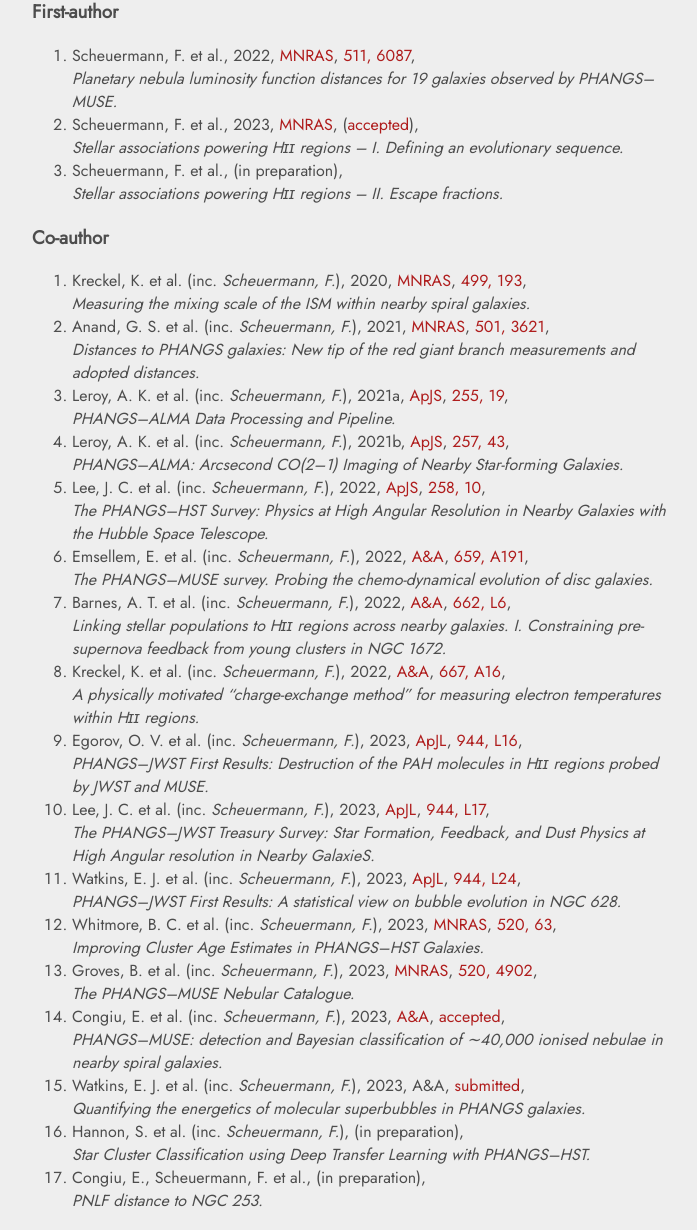
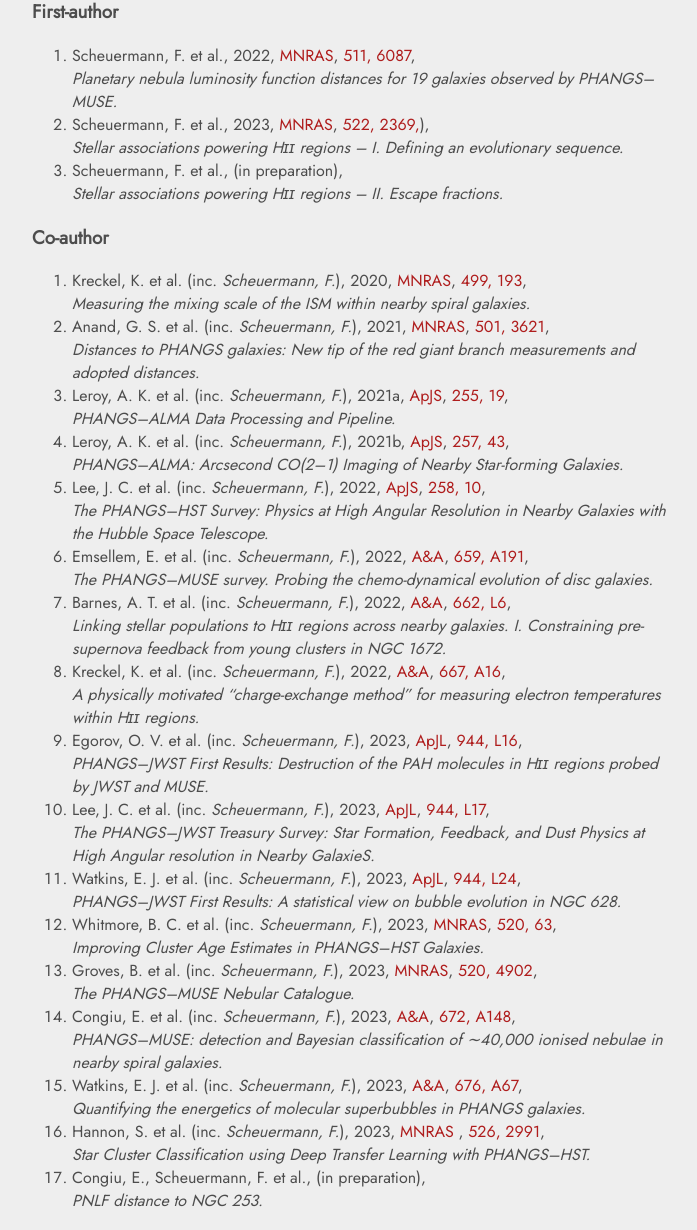
Before and after one commit to fschmnn/fschmnn.github.io, a Jekyll site: the page built from _pages/research/publications.md, in a window 1280 px wide. Shown: the part 201-1431 px from the top of the page, without its empty margins (288-985 px from the left). Built offline with Jekyll 4.4.1, drawn with Linux system fonts in a browser that asks for light colours.

Commit message:
2024.04.03 - update publications

```diff
--- a/_pages/research/publications.md
+++ b/_pages/research/publications.md
@@ -10,7 +10,7 @@ For an up-to-date list of publications see [ADS](https://ui.adsabs.harvard.edu/s
 ### First-author
 
 1. Scheuermann, F. et al., 2022, [MNRAS](http://dx.doi.org/10.1093/mnras/stac110), [511, 6087](https://ui.adsabs.harvard.edu/abs/2022MNRAS.511.6087S),<br>*Planetary nebula luminosity function distances for 19 galaxies observed by PHANGS–MUSE.*
-2. Scheuermann, F. et al., 2023, [MNRAS](http://dx.doi.org/10.1093/mnras/stad878), ([accepted](https://arxiv.org/abs/2303.12101)),<br>*Stellar associations powering Hɪɪ regions – I. Defining an evolutionary sequence.*
+2. Scheuermann, F. et al., 2023, [MNRAS](http://dx.doi.org/10.1093/mnras/stad878), [522, 2369,](https://ui.adsabs.harvard.edu/abs/2023MNRAS.522.2369S)),<br>*Stellar associations powering Hɪɪ regions – I. Defining an evolutionary sequence.*
 3. Scheuermann, F. et al., (in preparation),<br> *Stellar associations powering Hɪɪ regions – II. Escape fractions.*
 
 ### Co-author
@@ -30,10 +30,10 @@ For an up-to-date list of publications see [ADS](https://ui.adsabs.harvard.edu/s
 14. Watkins, E. J. et al. (inc. *Scheuermann, F.*), 2023, [ApJL](http://dx.doi.org/10.3847/2041-8213/aca6e4), [944, L24](https://ui.adsabs.harvard.edu/abs/2022arXiv221200811W),<br>*PHANGS–JWST First Results: A statistical view on bubble evolution in NGC 628.*
 15. Whitmore, B. C. et al. (inc. *Scheuermann, F.*), 2023, [MNRAS](https://doi.org/10.1093/mnras/stad098), [520, 63](https://ui.adsabs.harvard.edu/abs/2023MNRAS.520...63W),<br>*Improving Cluster Age Estimates in PHANGS–HST Galaxies.*
 16. Groves, B. et al. (inc. *Scheuermann, F.*), 2023, [MNRAS](http://dx.doi.org/10.1093/mnras/stad114), [520, 4902](https://ui.adsabs.harvard.edu/abs/2023MNRAS.520...63W),<br>*The PHANGS–MUSE Nebular Catalogue.*
-17. Congiu, E. et al. (inc. *Scheuermann, F.*), 2023, [A&A](http://dx.doi.org/), [accepted](https://ui.adsabs.harvard.edu/abs/2023arXiv230203062C),<br>*PHANGS–MUSE: detection and Bayesian classification of ∼40,000 ionised nebulae
+17. Congiu, E. et al. (inc. *Scheuermann, F.*), 2023, [A&A](http://dx.doi.org/10.1051/0004-6361/202245153), [672, A148](https://ui.adsabs.harvard.edu/abs/2023A&A...672A.148C ),<br>*PHANGS–MUSE: detection and Bayesian classification of ∼40,000 ionised nebulae
      in nearby spiral galaxies.*
-18. Watkins, E. J. et al. (inc. *Scheuermann, F.*), 2023, A&A, [submitted](https://ui.adsabs.harvard.edu/abs/2023arXiv230203699W/abstract),<br>*Quantifying the energetics of molecular superbubbles in PHANGS galaxies.*
-19. Hannon, S. et al. (inc. *Scheuermann, F.*), (in preparation),<br>*Star Cluster Classification using Deep Transfer Learning with PHANGS–HST.*
+18. Watkins, E. J. et al. (inc. *Scheuermann, F.*), 2023, [A&A](https://dx.doi.org/10.1051/0004-6361/202346075), [676, A67](https://ui.adsabs.harvard.edu/abs/2023A%26A...676A..67W),<br>*Quantifying the energetics of molecular superbubbles in PHANGS galaxies.*
+19. Hannon, S. et al. (inc. *Scheuermann, F.*), 2023, [MNRAS](https://dx.doi.org/10.1093/mnras/stad2238) , [526, 2991](https://ui.adsabs.harvard.edu/abs/2023MNRAS.526.2991H),<br>*Star Cluster Classification using Deep Transfer Learning with PHANGS–HST.*
 20. Congiu, E., Scheuermann, F. et al., (in preparation),<br>*PNLF distance to NGC 253.*
 
 
```
